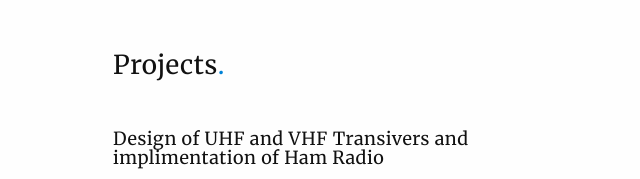
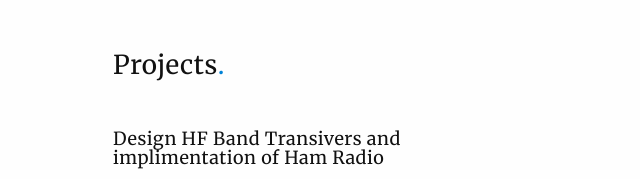
Before and after one commit to sairamgogu/sairamgogu.github.io, a plain HTML site: page index.html in a window 1280 px wide. Shown: the part 2540-2719 px from the top of the page, without its empty margins (292-932 px from the left). Drawn offline with nearby package versions, Linux system fonts and the light colour scheme; some packages are replaced by stand-ins of ours; a script that the page names is missing; a web font is replaced by a local one.

Commit message:
Update index.html

```diff
--- a/index.html
+++ b/index.html
@@ -311,7 +311,7 @@
                 </div>
                     <div class="col-md-6 space-bottom">
 
-                        <h5>Design of UHF and VHF Transivers and implimentation of Ham Radio</h5>
+                        <h5>Design HF Band Transivers and implimentation of Ham Radio</h5>
                         <p>Faculty Guide: Mr. Karthikeyan , Asst. Professor, Department of ECE, Sathyabama Institute of Science and Technology.<br>
                             This is used to send emergency information during natural disasters
                             <br><b>Technologies used: Analog Electronics</b>
```
